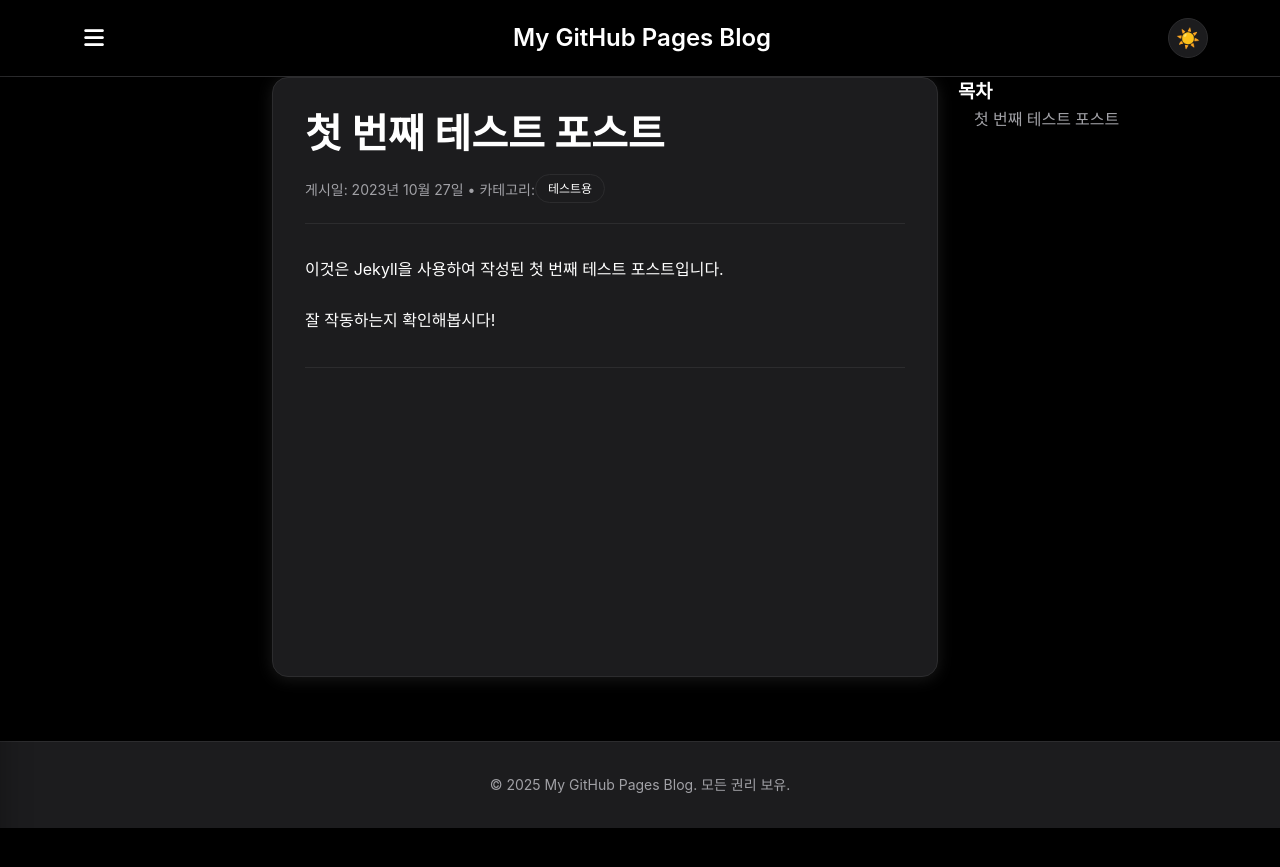
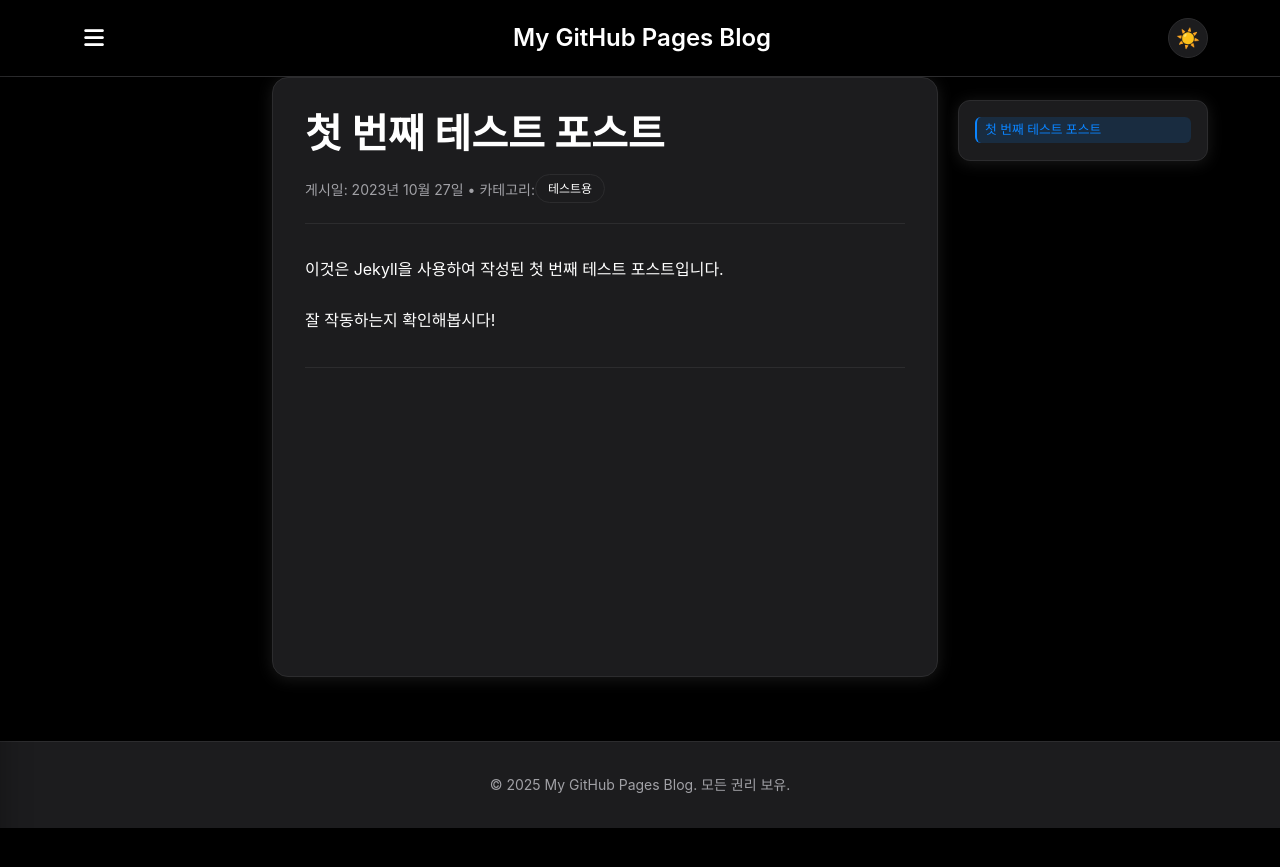
Before and after one commit to jihoonyDev/jihoonyDev.github.io, a Jekyll site: the page built from _posts/테스트용/2023-10-27-첫번째-포스트.md, in a window 1280 px wide. Shown: the top 867 px of the page. Built offline with Jekyll 4.4.1, drawn with Linux system fonts in a browser that asks for light colours.

Commit message:
toc 수정

```diff
--- a/_layouts/post.html
+++ b/_layouts/post.html
@@ -76,7 +76,6 @@ layout: default
 
         <aside class="toc-sidebar">
             <div class="toc-container">
-                <h3>목차</h3>
                 <nav id="toc" class="toc-nav"></nav>
             </div>
         </aside>
--- a/assets/css/style.css
+++ b/assets/css/style.css
@@ -1031,6 +1031,89 @@ html {
     display: none;
 }
 
+/* TOC 내부 스타일링 */
+.toc-container {
+    position: sticky;
+    top: 100px;
+    background: var(--card-bg);
+    border: 1px solid var(--border-color);
+    border-radius: 12px;
+    padding: 1rem;
+    box-shadow: var(--shadow);
+    max-width: 100%;
+    overflow: visible;
+}
+
+.toc-nav {
+    overflow: visible !important;
+    height: auto !important;
+    max-height: none !important;
+}
+
+.toc-nav ul {
+    list-style: none !important;
+    margin: 0 !important;
+    padding: 0 !important;
+}
+
+.toc-nav li {
+    margin-bottom: 0.05rem !important;
+    list-style: none !important;
+}
+
+.toc-nav a {
+    display: block !important;
+    color: var(--secondary-text) !important;
+    text-decoration: none !important;
+    font-size: 0.8rem;
+    padding: 0.3rem 0.5rem;
+    border-radius: 6px;
+    transition: all 0.2s ease;
+    border-left: 2px solid transparent;
+    line-height: 1.3;
+}
+
+.toc-nav a:hover {
+    color: var(--accent-color) !important;
+    background-color: rgba(var(--accent-color-rgb), 0.1) !important;
+    border-left-color: var(--accent-color) !important;
+}
+
+.toc-nav a.active {
+    color: var(--accent-color) !important;
+    background-color: rgba(var(--accent-color-rgb), 0.15) !important;
+    border-left-color: var(--accent-color) !important;
+    font-weight: 500;
+}
+
+/* TOC 중첩 레벨 (h2, h3, h4 등) */
+.toc-nav .toc-h1 {
+    padding-left: 0.5rem;
+    font-weight: 600;
+    font-size: 0.8rem;
+}
+
+.toc-nav .toc-h2 {
+    padding-left: 0.75rem;
+    font-size: 0.75rem;
+}
+
+.toc-nav .toc-h3 {
+    padding-left: 1.25rem;
+    font-size: 0.7rem;
+}
+
+.toc-nav .toc-h4 {
+    padding-left: 1.75rem;
+    font-size: 0.65rem;
+}
+
+.toc-nav .toc-h5,
+.toc-nav .toc-h6 {
+    padding-left: 2.25rem;
+    font-size: 0.6rem;
+}
+
 .ad-bottom-mobile {
     width: 100%;
     order: 4;
@@ -1076,4 +1159,9 @@ html {
         display: block;
         order: 2;
     }
+
+    /* 모바일에서 TOC 완전히 숨김 */
+    .toc-container {
+        display: none !important;
+    }
 }
--- a/assets/js/theme.js
+++ b/assets/js/theme.js
@@ -220,8 +220,11 @@ class ThemeManager {
 document.addEventListener('DOMContentLoaded', () => {
     window.themeManager = new ThemeManager();
 
-    // TOC 초기화
-    if (document.querySelector('.post-content')) {
+    // TOC 초기화 - 더 확실한 조건 확인
+    const tocElement = document.getElementById('toc');
+    const postContent = document.querySelector('.post-content');
+
+    if (tocElement && postContent) {
         window.tocManager = new TOCManager();
     }
 });
@@ -247,7 +250,10 @@ class TOCManager {
         const headings = this.contentContainer.querySelectorAll('h1, h2, h3, h4, h5, h6');
 
         if (headings.length === 0) {
-            this.tocContainer.closest('.toc-sidebar').style.display = 'none';
+            const tocSidebar = this.tocContainer.closest('.toc-sidebar');
+            if (tocSidebar) {
+                tocSidebar.style.display = 'none';
+            }
             return;
         }
 
```
